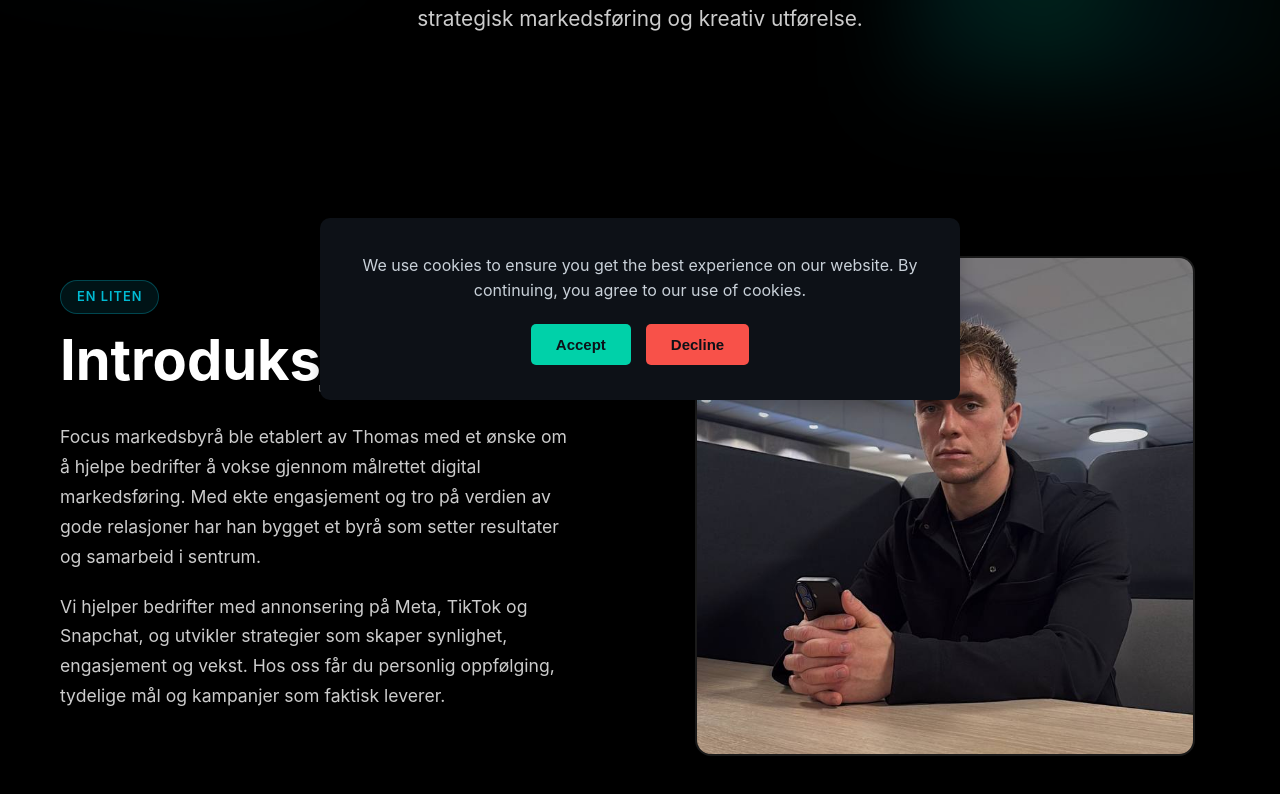
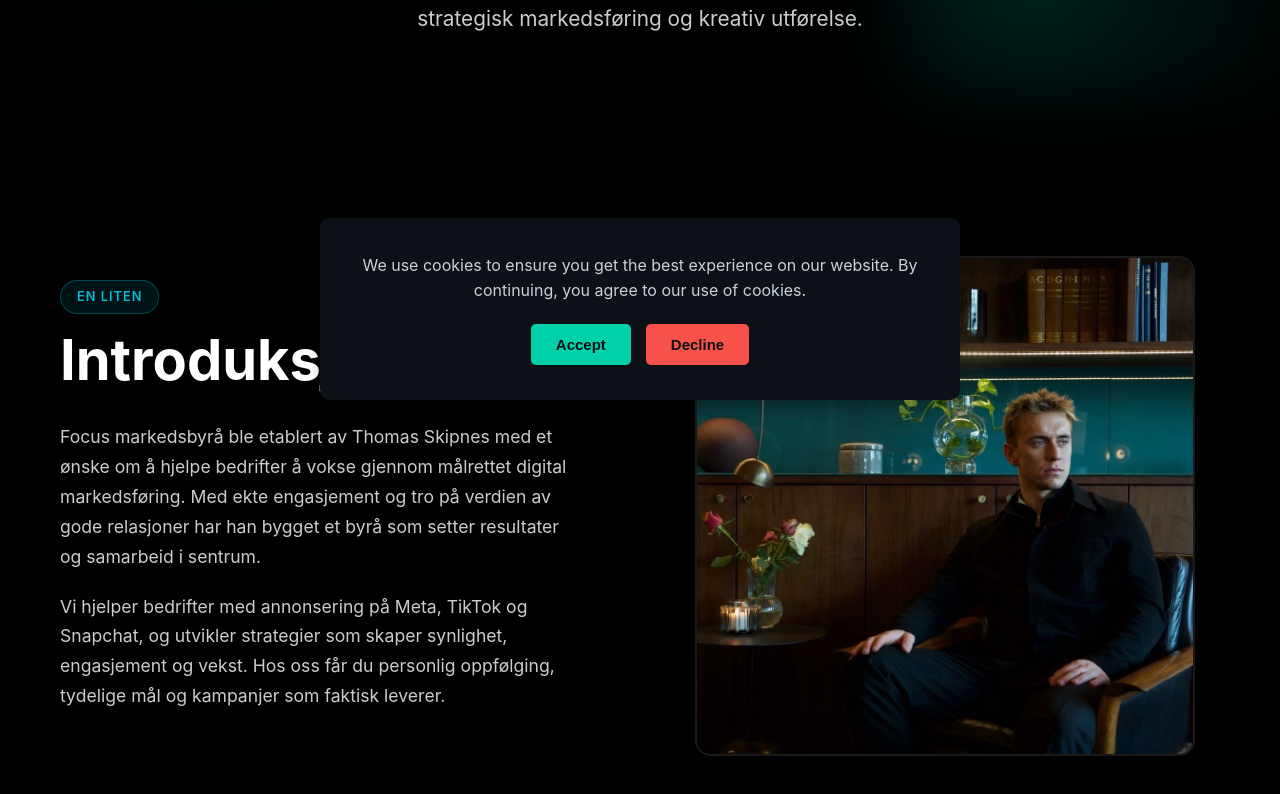
Before and after one commit to sigurdmaeland/focus-level-up, a React (Vite) app: page /about in a window 1280 px wide. Shown: the part 390-1184 px from the top of the page. Built offline with nearby package versions, Linux system fonts and the light colour scheme.

Commit message:
endring i tekst og bilde på about.jsx

```diff
--- a/src/pages/About.jsx
+++ b/src/pages/About.jsx
@@ -34,7 +34,7 @@ export default function About() {
 
       {/* Bildedel */}
       <div className="intro-image">
-        <img src="/thomas.png" alt="Thomas" loading="lazy" />
+        <img src="/thomasskipnes.png" alt="Thomas Skipnes" loading="lazy" />
       </div>
 
     </div>
--- a/src/translations/index.js
+++ b/src/translations/index.js
@@ -131,7 +131,7 @@ export const translations = {
       introduction: {
       badge: 'EN LITEN',
       title: 'Introduksjon',
-      text1: 'Focus markedsbyrå ble etablert av Thomas med et ønske om å hjelpe bedrifter å vokse gjennom målrettet digital markedsføring. Med ekte engasjement og tro på verdien av gode relasjoner har han bygget et byrå som setter resultater og samarbeid i sentrum.',
+      text1: 'Focus markedsbyrå ble etablert av Thomas Skipnes med et ønske om å hjelpe bedrifter å vokse gjennom målrettet digital markedsføring. Med ekte engasjement og tro på verdien av gode relasjoner har han bygget et byrå som setter resultater og samarbeid i sentrum.',
       text2: 'Vi hjelper bedrifter med annonsering på Meta, TikTok og Snapchat, og utvikler strategier som skaper synlighet, engasjement og vekst. Hos oss får du personlig oppfølging, tydelige mål og kampanjer som faktisk leverer.'
     },
 
@@ -554,7 +554,7 @@ export const translations = {
       introduction: {
       badge: 'A SHORT',
       title: 'Introduction',
-      text1: 'Focus Marketing Agency was established by Thomas with a passion for helping businesses grow through targeted digital marketing. With genuine dedication and a strong belief in meaningful partnerships, he has built an agency that values results and collaboration above all.',
+      text1: 'Focus Marketing Agency was established by Thomas Skipnes with a passion for helping businesses grow through targeted digital marketing. With genuine dedication and a strong belief in meaningful partnerships, he has built an agency that values results and collaboration above all.',
       text2: 'We help businesses advertise on Meta, TikTok and Snapchat, creating strategies that drive visibility, engagement and growth. With us, you get personal support, clear goals and campaigns that truly deliver.'
     },
 
```
Also changed, not shown: public/thomasskipnes.png (added).
